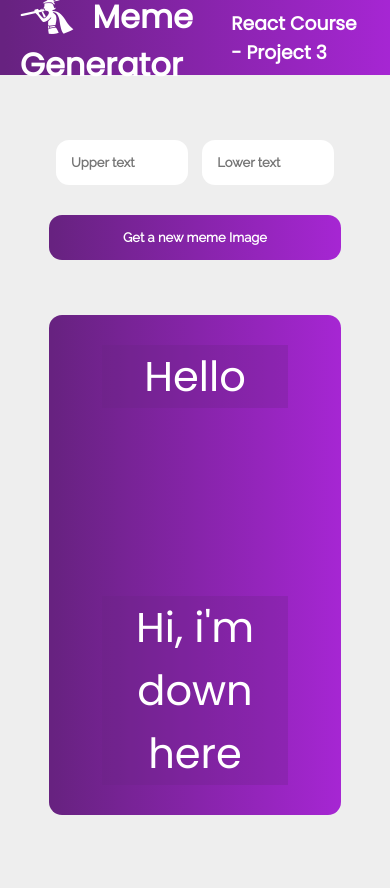
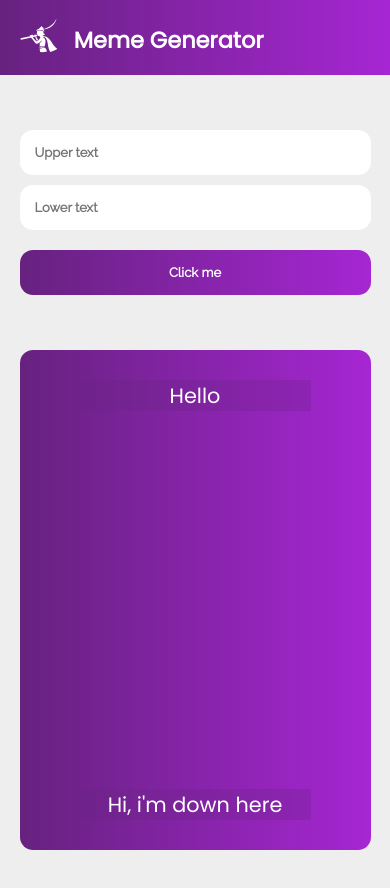
Before and after one commit to KramStyles/meme-with-react, a React (Create React App) app: page / in a window 390 px wide. Shown: the top 888 px of the page. Before the commit the page ends 865 px from the top, so only its background shows below. Built offline with nearby package versions, Linux system fonts and the light colour scheme.

Commit message:
Made site responsive

```diff
--- a/src/App.css
+++ b/src/App.css
@@ -47,6 +47,7 @@ input, button{
 .inputHolder{
   display: flex;
   justify-content: space-around;
+  flex-wrap: wrap;
 }
 button{
   background: var(--primary);
@@ -75,3 +76,23 @@ button{
   text-align: center;
   width: 80%;
 }
+
+@media screen and (max-width: 500px){
+  header h3{
+    display: none;
+  }
+  header h1{
+    font-size: 140%;
+    text-align: center;
+  }
+  input{
+    width: 100%;
+    margin: 5px 0;
+  }
+  .imageContainer article{
+    font-size: 1.3em;
+  }
+  .container{
+    width: 90%;
+  }
+}
--- a/src/Components/Body.js
+++ b/src/Components/Body.js
@@ -1,6 +1,15 @@
 import React from "react";
 
 export default function Body(){
+    function saySomething(){
+        console.log('I was clicked')
+    }
+
+    function handleClick() {
+        console.log("I was clicked!")
+    }
+
+
     return(
         <div className="container">
             <form>
@@ -8,7 +17,8 @@ export default function Body(){
                     <input placeholder="Upper text" id="txtUpper"/>
                     <input placeholder="Lower text" id="txtLower"/>
                 </div>
-                <button>Get a new meme Image</button>
+                <button onClick={handleClick()} type="button">Click me</button>
+                {/*<button onClick={saySomething()} type="button">Get a new meme Image</button>*/}
             </form>
 
             <div className="imageContainer">
```
